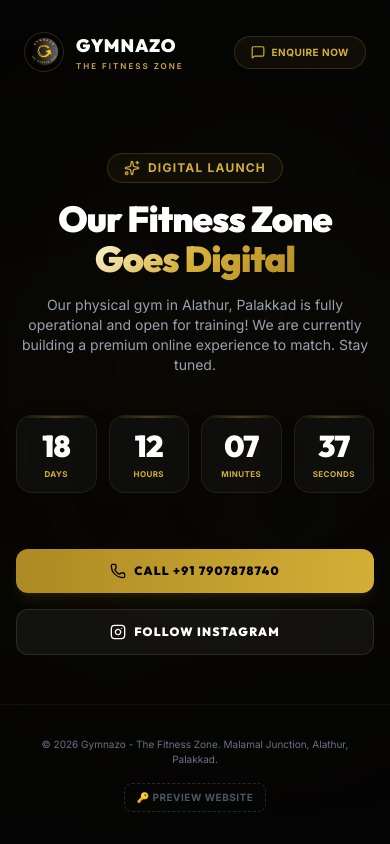
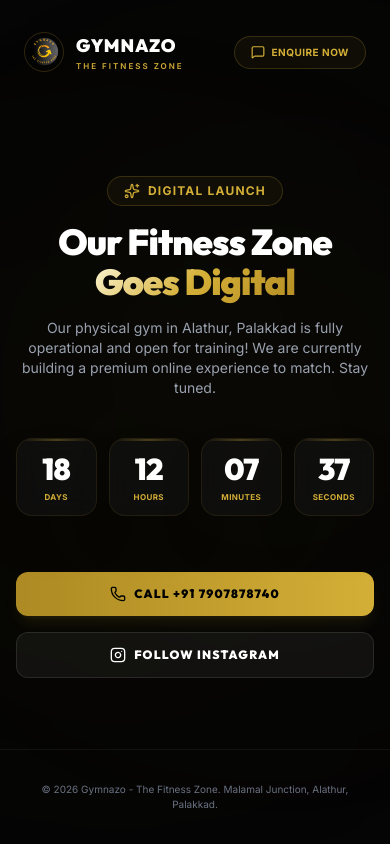
Before and after one commit to Roshith93/gymnazo-homepage, a React (Vite) app: page / in a window 390 px wide. Built offline with nearby package versions, Linux system fonts and the light colour scheme.

Commit message:
Remove admin preview bypass key from countdown screen

```diff
--- a/src/components/Countdown.tsx
+++ b/src/components/Countdown.tsx
@@ -188,19 +188,11 @@
         </div>
       </main>
 
-      {/* Footer / Bypass button */}
-      <footer className="w-full max-w-7xl mx-auto px-6 py-8 flex flex-col sm:flex-row items-center justify-between gap-4 relative z-10 border-t border-white/5">
-        <p className="text-[10px] text-gray-500 text-center sm:text-left">
+      {/* Footer */}
+      <footer className="w-full max-w-7xl mx-auto px-6 py-8 flex flex-col sm:flex-row items-center justify-center gap-4 relative z-10 border-t border-white/5">
+        <p className="text-[10px] text-gray-500 text-center">
           © {new Date().getFullYear()} Gymnazo - The Fitness Zone. Malamal Junction, Alathur, Palakkad.
         </p>
-
-        {/* Bypass button for previewing */}
-        <button
-          onClick={onComplete}
-          className="text-[10px] font-black uppercase tracking-wider text-gray-600 hover:text-gold-500 transition-colors border border-dashed border-gray-800 hover:border-gold-500/30 px-3 py-1.5 rounded-lg cursor-pointer"
-        >
-          🔑 Preview Website
-        </button>
       </footer>
 
     </div>
```
